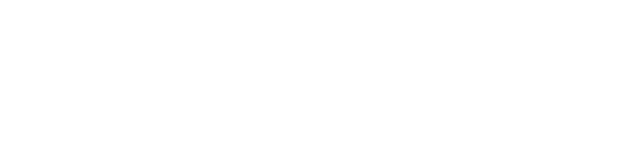
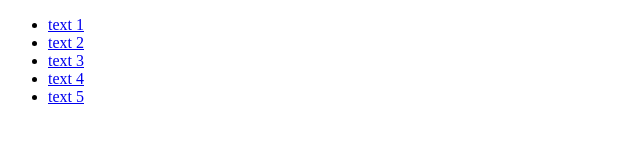
Before and after one commit to LiMar17/dnepr-masterok, a plain HTML site: page index.html in a window 1280 px wide. Shown: the whole page, without its empty margins (0-640 px from the left). Drawn offline with Linux system fonts and the light colour scheme.

Commit message:
make navigation

```diff
--- a/index.html
+++ b/index.html
@@ -8,5 +8,15 @@
 </head>
 <body>
 
+    <div class="container">
+        <ul>
+            <li><a href="#">text 1</a></li>
+            <li><a href="#">text 2</a></li>
+            <li><a href="#">text 3</a></li>
+            <li><a href="#">text 4</a></li>
+            <li><a href="#">text 5</a></li>
+        </ul>
+    </div>
+
 </body>
 </html>
```
